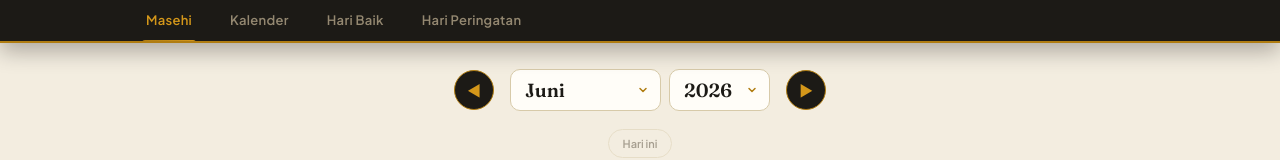
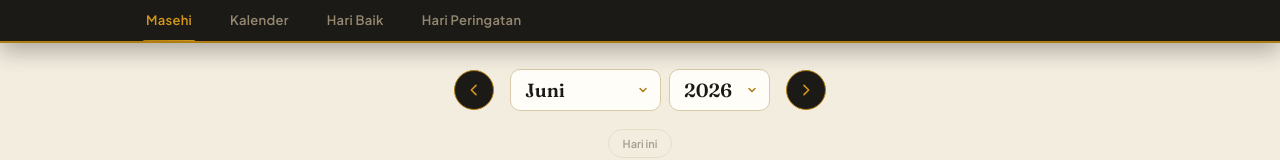
Before and after one commit to lshaf/aboge, a Vue app: page / in a window 1280 px wide. Shown: the part 299-459 px from the top of the page. Built offline with nearby package versions, Linux system fonts and the light colour scheme.

Commit message:
⬅️ Use centered SVG icons for Masehi month nav

```diff
--- a/src/components/KalenderUmum.vue
+++ b/src/components/KalenderUmum.vue
@@ -64,7 +64,9 @@ function isToday(cell) {
 
     <!-- Month nav -->
     <div class="cal__nav">
-      <button class="navbtn" aria-label="Bulan sebelumnya" :disabled="atStart" @click="prev">◀</button>
+      <button class="navbtn" aria-label="Bulan sebelumnya" :disabled="atStart" @click="prev">
+        <svg viewBox="0 0 24 24" width="16" height="16" aria-hidden="true"><path d="M15 5 L8 12 L15 19" fill="none" stroke="currentColor" stroke-width="2.4" stroke-linecap="round" stroke-linejoin="round" /></svg>
+      </button>
       <div class="cal__selects">
         <select class="cal__select" aria-label="Pilih bulan" v-model.number="month">
           <option v-for="(m, i) in MONTH_NAMES" :key="i" :value="i">{{ m }}</option>
@@ -73,7 +75,9 @@ function isToday(cell) {
           <option v-for="y in years" :key="y" :value="y">{{ y }}</option>
         </select>
       </div>
-      <button class="navbtn" aria-label="Bulan berikutnya" :disabled="atEnd" @click="next">▶</button>
+      <button class="navbtn" aria-label="Bulan berikutnya" :disabled="atEnd" @click="next">
+        <svg viewBox="0 0 24 24" width="16" height="16" aria-hidden="true"><path d="M9 5 L16 12 L9 19" fill="none" stroke="currentColor" stroke-width="2.4" stroke-linecap="round" stroke-linejoin="round" /></svg>
+      </button>
     </div>
     <div style="text-align:center;margin-bottom:18px">
       <button class="today-btn" :disabled="isCurrentMonth" :style="isCurrentMonth ? 'opacity:.45;cursor:default' : ''" @click="goToday">
--- a/src/style.css
+++ b/src/style.css
@@ -157,9 +157,10 @@ button { font-family: var(--font-sans); }
 .navbtn {
   width: 40px; height: 40px; border-radius: 50%; cursor: pointer;
   background: var(--ink); color: var(--gold-bright); border: 1px solid var(--gold);
-  font-size: 15px; display: inline-flex; align-items: center; justify-content: center;
+  display: grid; place-items: center; padding: 0;
   transition: transform 0.14s ease, filter 0.14s ease;
 }
+.navbtn svg { display: block; }
 .navbtn:hover { filter: brightness(1.15); transform: scale(1.05); }
 .navbtn:disabled { opacity: 0.35; cursor: default; filter: none; transform: none; }
 
```
